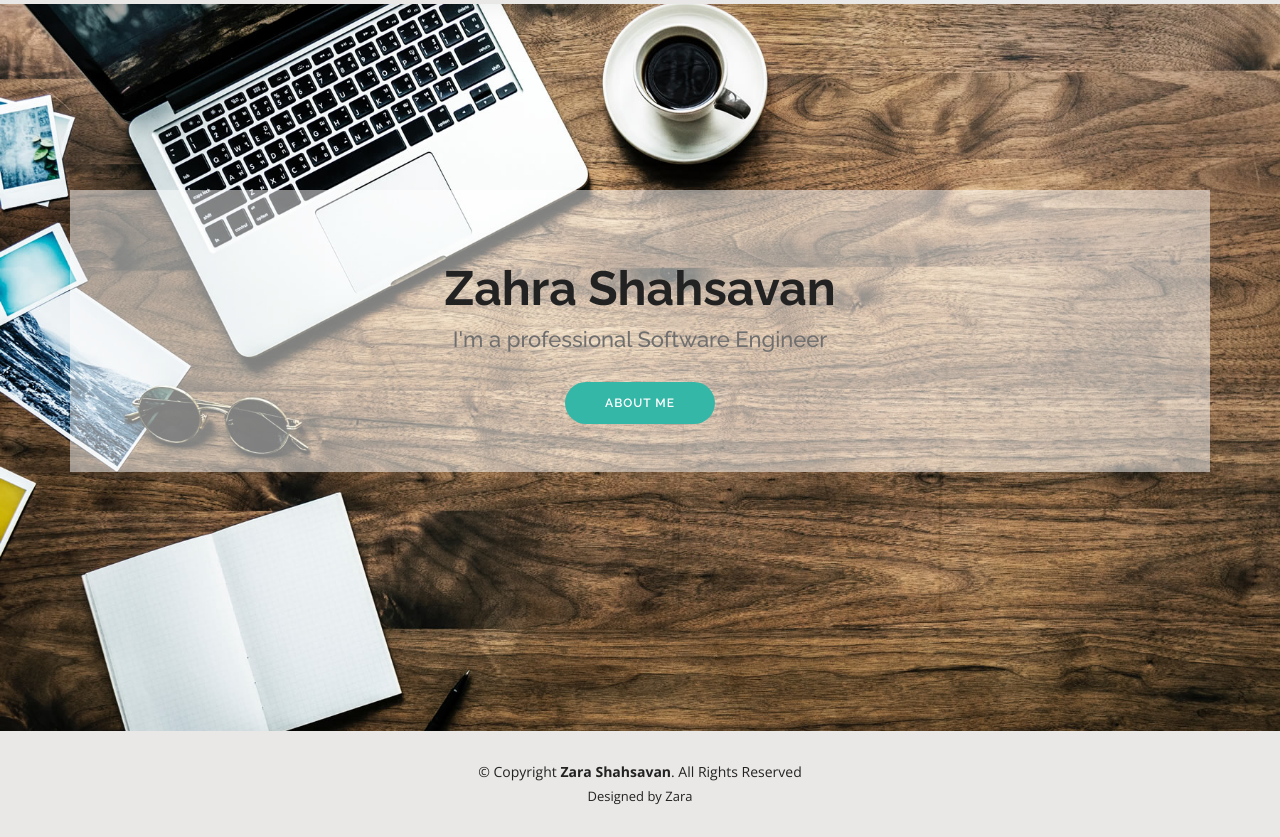
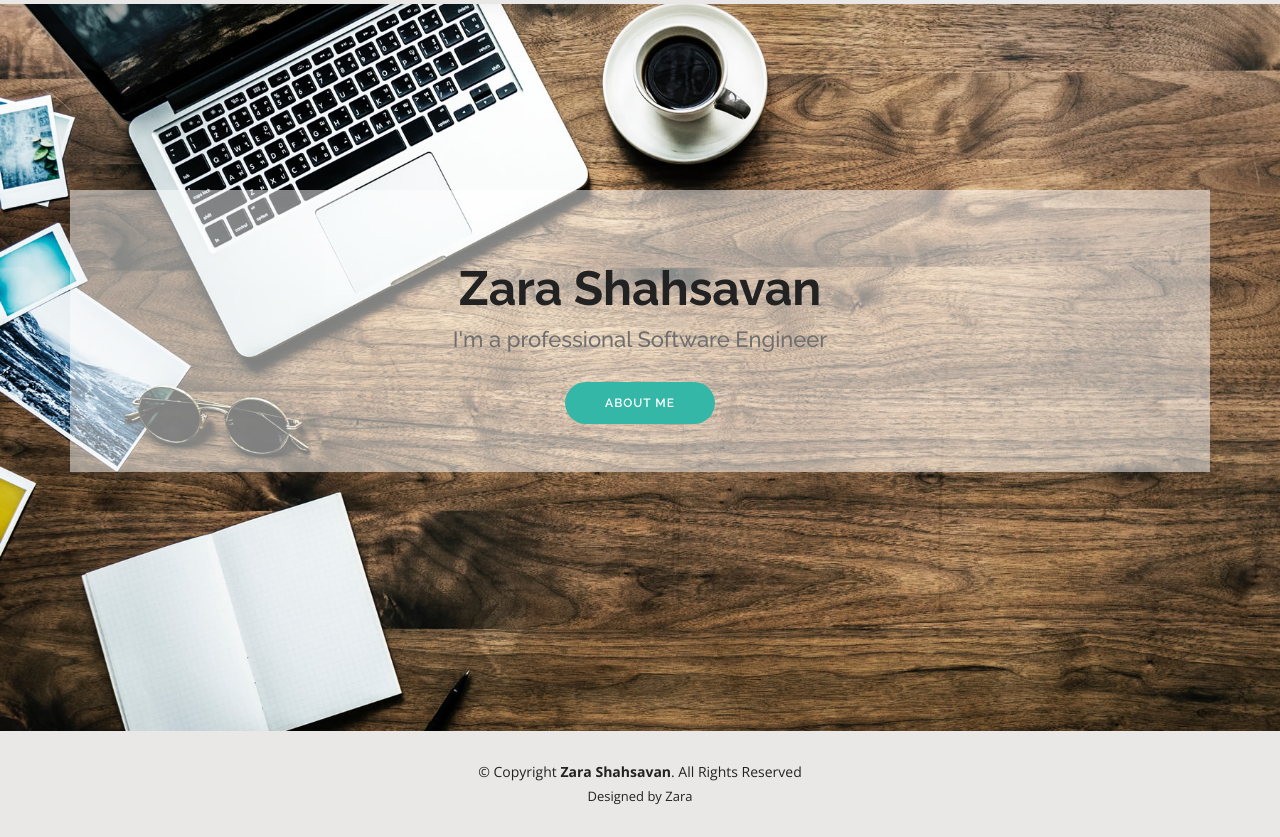
Before and after one commit to zahraShahsavan/zahraShahsavan.github.io, a plain HTML site: page index.html in a window 1280 px wide. Shown: the part 69-906 px from the top of the page. Drawn offline with nearby package versions, Linux system fonts and the light colour scheme.

Commit message:
Update index.html

```diff
--- a/index.html
+++ b/index.html
@@ -71,7 +71,7 @@
   <!-- ======= Hero Section ======= -->
   <section id="hero" class="d-flex align-items-center">
     <div class="container d-flex flex-column align-items-center" data-aos="zoom-in" data-aos-delay="100">
-      <h1>Zahra Shahsavan</h1>
+      <h1>Zara Shahsavan</h1>
       <h2>I'm a professional Software Engineer</h2>
       <a href="about.html" class="btn-about">About Me</a>
 	  </br></br>
```
